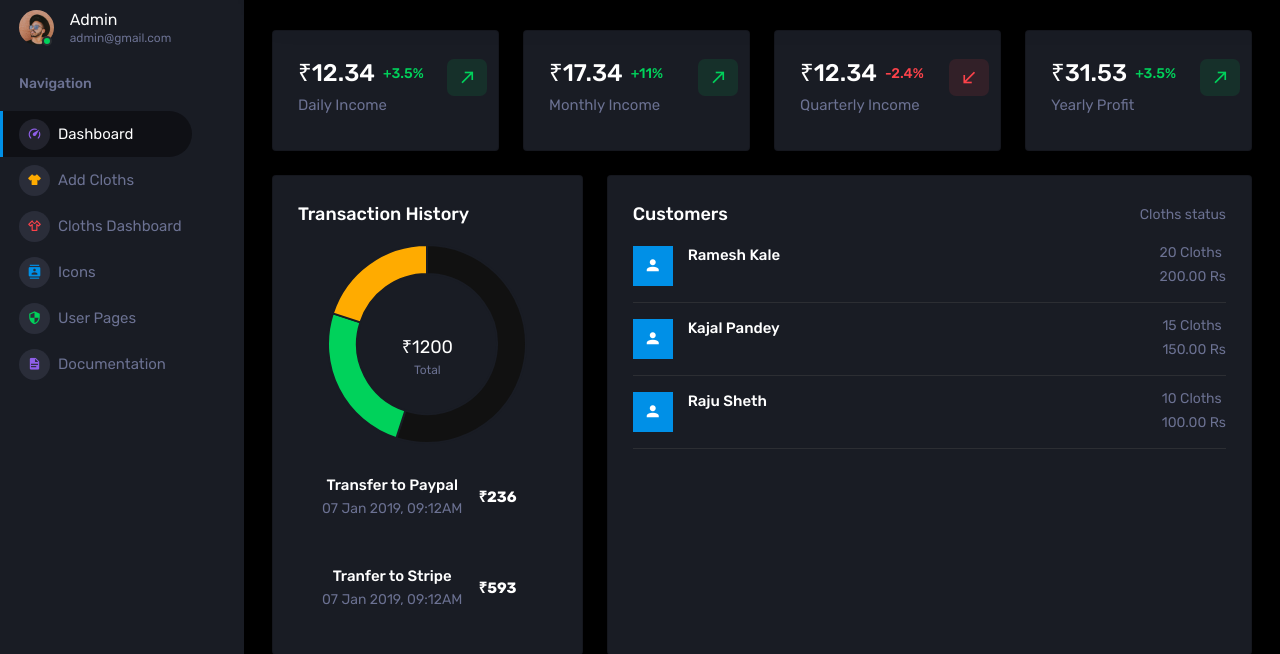
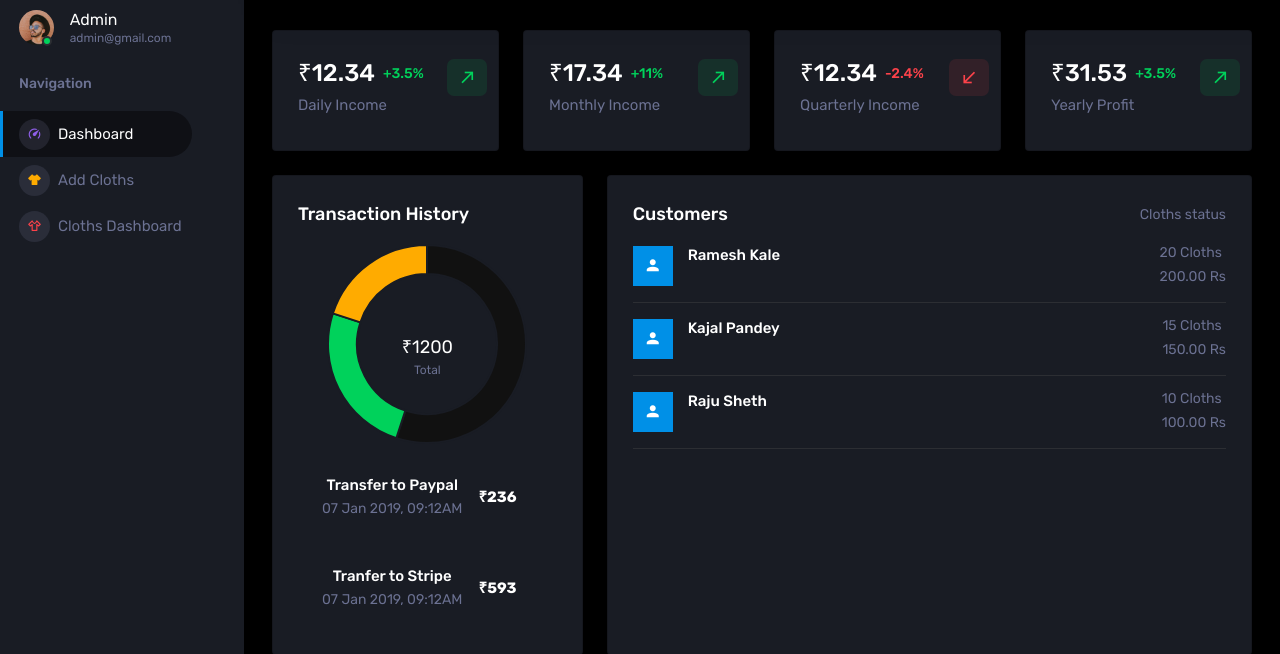
Before and after one commit to PrajaktaGarodi/Iron_Man, a PHP site: page /index.php in a window 1280 px wide. Shown: the part 70-724 px from the top of the page. Run offline with PHP 8.4, Linux system fonts and the light colour scheme; a user stored in the database is signed in; data comes from the database, SQL or seed files in the repository; some libraries are stand-ins or nearby versions.

Commit message:
Side bar updated

```diff
--- a/common/sidebar.php
+++ b/common/sidebar.php
@@ -96,41 +96,8 @@
               <i class="menu-arrow"></i>
             </a>
           </li>
-          <li class="nav-item menu-items">
-            <a class="nav-link" href="pages/icons/font-awesome.html">
-              <span class="menu-icon">
-                <i class="mdi mdi-contacts"></i>
-              </span>
-              <span class="menu-title">Icons</span>
-              <i class="menu-arrow"></i>
-            </a>
-          </li>
-          <li class="nav-item menu-items">
-            <a class="nav-link" data-bs-toggle="collapse" href="#auth" aria-expanded="false" aria-controls="auth">
-              <span class="menu-icon">
-                <i class="mdi mdi-security"></i>
-              </span>
-              <span class="menu-title">User Pages</span>
-              <i class="menu-arrow"></i>
-            </a>
-            <div class="collapse" id="auth">
-              <ul class="nav flex-column sub-menu">
-                <li class="nav-item"> <a class="nav-link" href="pages/samples/login.html"> Login </a></li>
-                <li class="nav-item"> <a class="nav-link" href="pages/samples/register.html"> Register </a></li>
-                <li class="nav-item"> <a class="nav-link" href="pages/samples/error-404.html"> 404 </a></li>
-                <li class="nav-item"> <a class="nav-link" href="pages/samples/error-500.html"> 505 </a></li>
-                <li class="nav-item"> <a class="nav-link" href="pages/samples/blank-page.html"> Blank Page </a></li>
-              </ul>
-            </div>
-          </li>
-          <li class="nav-item menu-items">
-            <a class="nav-link" href="docs/documentation.html">
-              <span class="menu-icon">
-                <i class="mdi mdi-file-document"></i>
-              </span>
-              <span class="menu-title">Documentation</span>
-            </a>
-          </li>
+
+
         </ul>
       </nav>
       <!-- partial -->
```
